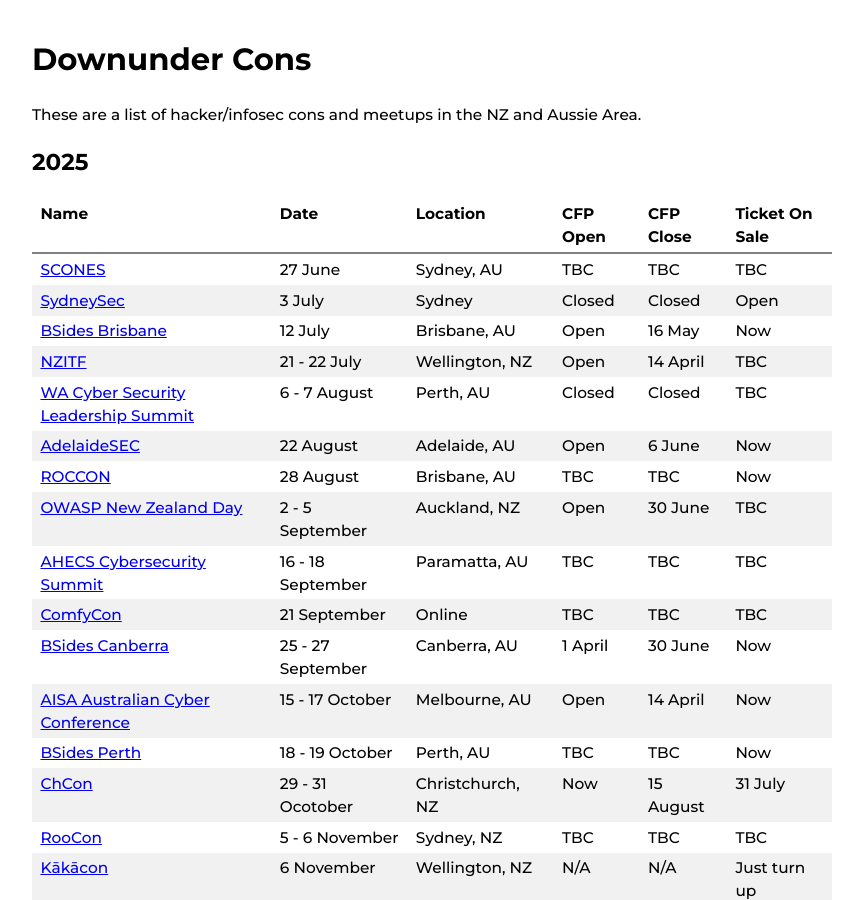
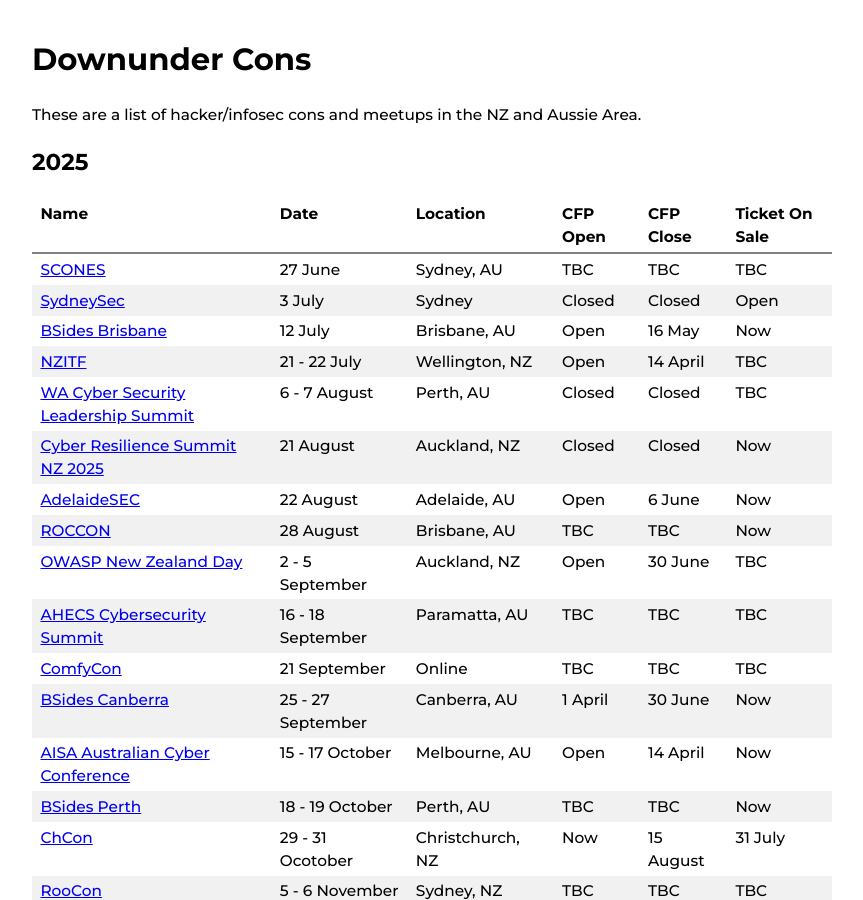
Before and after one commit to nzkarit/downundercons, a Jekyll site: the page built from index.markdown, in a window 1280 px wide and 900 px high. Shown: the whole window, without its empty margins (208-1071 px from the left). Built offline with Jekyll 4.4.1, drawn with Linux system fonts in a browser that asks for light colours.

Commit message:
Update index.markdown

```diff
--- a/index.markdown
+++ b/index.markdown
@@ -14,6 +14,7 @@ These are a list of hacker/infosec cons and meetups in the NZ and Aussie Area.
 | [BSides Brisbane](https://bsidesbrisbane.com/) | 12 July | Brisbane, AU | Open | 16 May | Now |
 | [NZITF](https://nzitf.org.nz/conference-details) | 21 - 22 July | Wellington, NZ | Open | 14 April | TBC |
 | [WA Cyber Security Leadership Summit](https://biapac.com/events/wa-cyber-leadership-summit) | 6 - 7 August | Perth, AU | Closed | Closed | TBC |
+| [Cyber Resilience Summit NZ 2025](https://forefrontevents.co/event/cyber-resilience-summit-nz-2025/) | 21 August | Auckland, NZ | Closed | Closed | Now |
 | [AdelaideSEC](https://aisasecuritydays.com.au/adelaidesec) | 22 August | Adelaide, AU | Open | 6 June | Now |
 | [ROCCON](https://www.realmsofcyber.com/) | 28 August | Brisbane, AU | TBC | TBC | Now |
 | [OWASP New Zealand Day](https://appsec.org.nz/conference/) | 2 - 5 September | Auckland, NZ | Open | 30 June | TBC |
```
